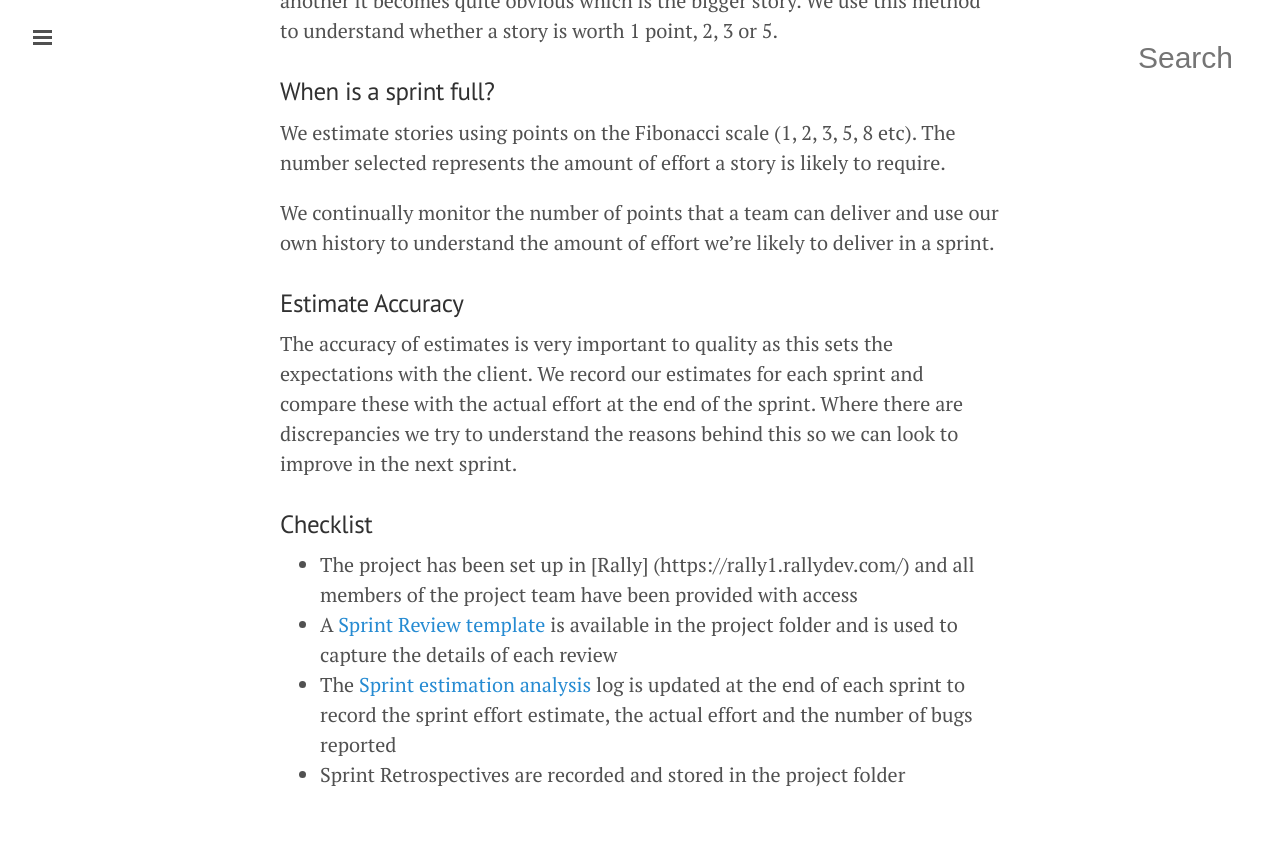
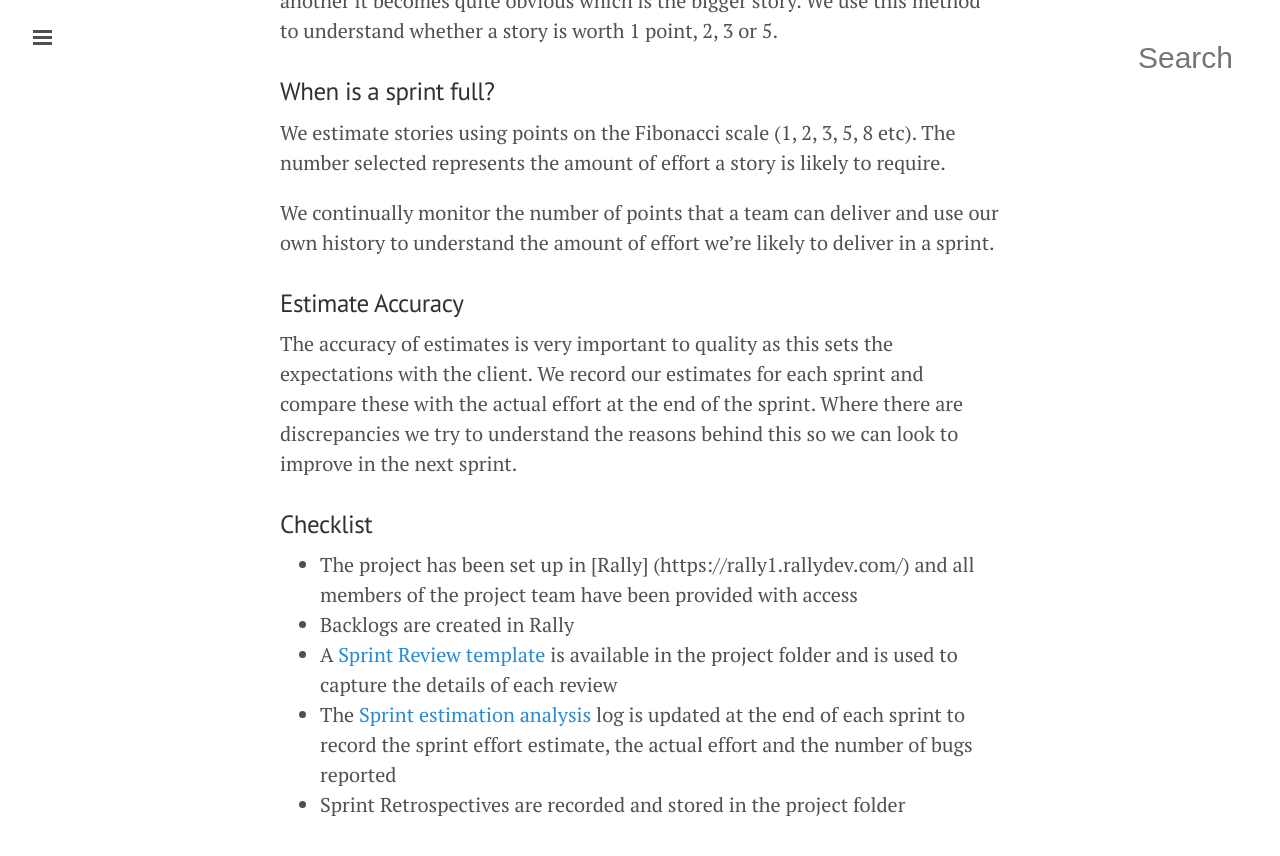
Before and after one commit to tormi/WunderWay, a Jekyll site: the page built from delivering-projects/backlogs-and-planning.md, in a window 1280 px wide and 900 px high, scrolled down 2442 px. Shown: the top 856 px of the window. Built offline with Jekyll 4.4.1, drawn with Linux system fonts in a browser that asks for light colours; nearby versions of some CDN libraries; Markdown is read by kramdown in place of the engine named in the settings.

Commit message:
Update backlogs-and-planning.md

```diff
--- a/delivering-projects/backlogs-and-planning.md
+++ b/delivering-projects/backlogs-and-planning.md
@@ -67,6 +67,7 @@ The accuracy of estimates is very important to quality as this sets the expectat
 ###Checklist
 
  - The project has been set up in [Rally] (https://rally1.rallydev.com/) and all members of the project team have been provided with access
+ - Backlogs are created in Rally
  - A [Sprint Review template](https://docs.google.com/a/wunderkraut.com/document/d/167EKxkkrc0oQeOaz-V2qJ9jOpCEAxCzr4ibatu5nCbU/edit) is available in the project folder and is used to capture the details of each review
  - The [Sprint estimation analysis](https://docs.google.com/a/wunderkraut.com/spreadsheets/d/1KlAqn9m7MSii7DpfgO9iCDYoP7L547PfK4xiotDTr20/edit#gid=0) log is updated at the end of each sprint to record the sprint effort estimate, the actual effort and the number of bugs reported
  - Sprint Retrospectives are recorded and stored in the project folder
```
